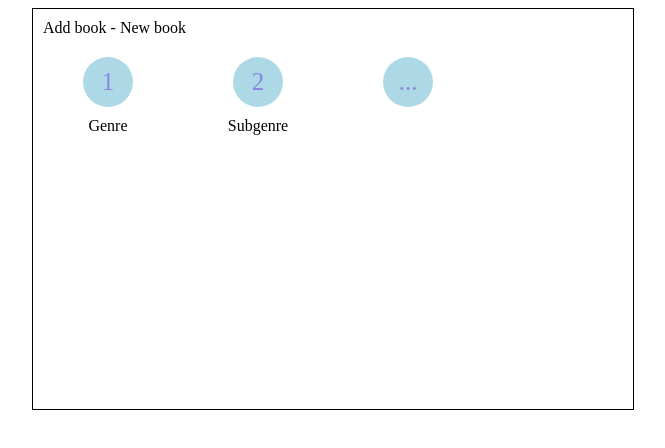
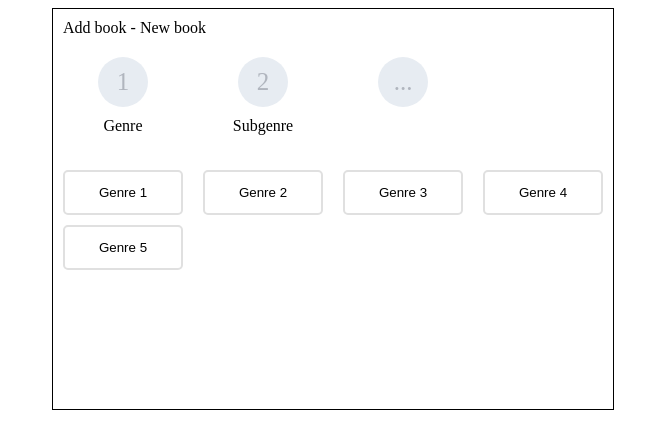
Before and after one commit to lemibbdk/library, an Angular app: page / in a window 1280 px wide. Shown: the top 448 px of the page, without its empty margins (307-972 px from the left). Built offline with nearby package versions, Linux system fonts and the light colour scheme.

Commit message:
add selectable button styles, show genres

```diff
--- a/src/app/app.component.html
+++ b/src/app/app.component.html
@@ -16,7 +16,16 @@
     </div>
   </div>
 
-  <form formGroup="bookForm">
+  <div class="form-container__form">
+    <button type="button"
+            class="form-container__form__button"
+            *ngFor="let genre of genres"
+    >
+      {{ genre.name }}
+    </button>
+  </div>
+
+  <form formGroup="bookForm" *ngIf="toShowBookForm()">
   </form>
 
   <div class="form-container__actions"></div>
--- a/src/app/app.component.scss
+++ b/src/app/app.component.scss
@@ -2,7 +2,7 @@
   margin: 0 auto;
   display: flex;
   flex-direction: column;
-  width: 600px;
+  width: 560px;
   min-height: 400px;
   border: 1px solid black;
 
@@ -28,10 +28,31 @@
         justify-content: center;
         align-items: center;
         border-radius: 50%;
-        background-color: lightblue;
+        background-color: #e7ecf2;
         font-size: 25px;
-        color: #8787de;
+        color: #b0b5be;
       }
     }
   }
+
+  &__form {
+    display: flex;
+    flex-wrap: wrap;
+    margin-top: 30px;
+
+    &__button {
+      background-color: #fff;
+      border: 2px solid #e0e0e0;
+      border-radius: 5px;
+      width: 120px;
+      height: 45px;
+      margin: 5px 10px;
+      cursor: pointer;
+    }
+  }
 }
+
+.active {
+  background-color: #525a65;
+  color: #fff;
+}
--- a/src/app/app.component.ts
+++ b/src/app/app.component.ts
@@ -3,6 +3,7 @@ import { FormControl, FormGroup } from '@angular/forms';
 import { LibraryService } from './services/library.service';
 import { GenreModel } from './models/genre.model';
 import { StepModel } from './models/step.model';
+import { SubgenreModel } from './models/subgenre.model';
 
 @Component({
   selector: 'app-root',
@@ -13,6 +14,9 @@ export class AppComponent implements OnInit {
   public bookForm: FormGroup;
   public genres?: GenreModel[];
   public steps: StepModel[];
+  public selectedGenre: GenreModel | null;
+  public selectedSubgenre: SubgenreModel | null;
+  public currentStep: number;
 
   constructor(
     private _libraryService: LibraryService,
@@ -35,7 +39,11 @@ export class AppComponent implements OnInit {
         step: null,
         label: '',
       },
-    ]
+    ];
+
+    this.selectedGenre = null;
+    this.selectedSubgenre = null;
+    this.currentStep = 1;
   }
 
   ngOnInit(): void {
@@ -44,4 +52,8 @@ export class AppComponent implements OnInit {
         this.genres = data;
       })
   }
+
+  public toShowBookForm(): boolean {
+    return this.currentStep > 2 && this.steps.length === this.currentStep;
+  }
 }
```
